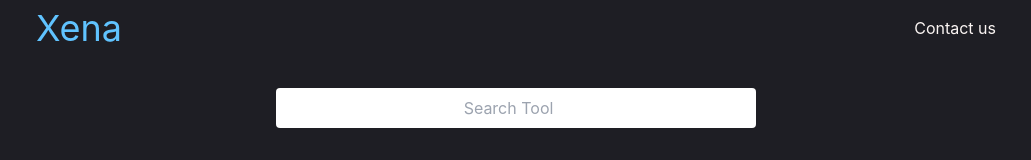
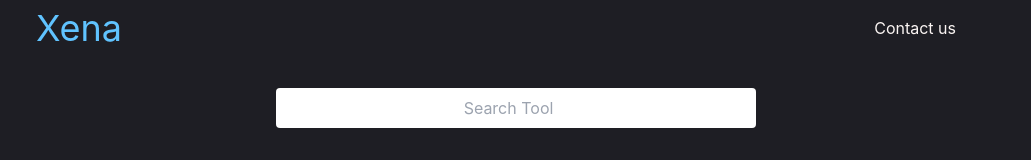
Before and after one commit to XenaDevs/tools, a Next.js app: page / in a window 1280 px wide. Shown: the top 160 px of the page, without its empty margins (124-1155 px from the left). Built offline with nearby package versions, Linux system fonts and the light colour scheme.

Commit message:
better spacing on contact navbar

```diff
--- a/pages/_navbar.tsx
+++ b/pages/_navbar.tsx
@@ -2,9 +2,9 @@ import Link from "next/link";
 
 const Navbar = () => {
   return (
-    <div className="pt-2 flex justify-between mx-auto">
+    <div className="pt-2 flex mx-auto">
       <h2 className="text-2xl text-Accent md:text-4xl">Xena</h2>
-      <div className="flex items-center hover:text-CTA hover:underline">
+      <div className="flex items-center w-full justify-end md:mr-10 hover:text-CTA hover:underline">
         <Link href="/contact">Contact us</Link>
       </div>
     </div>
```
